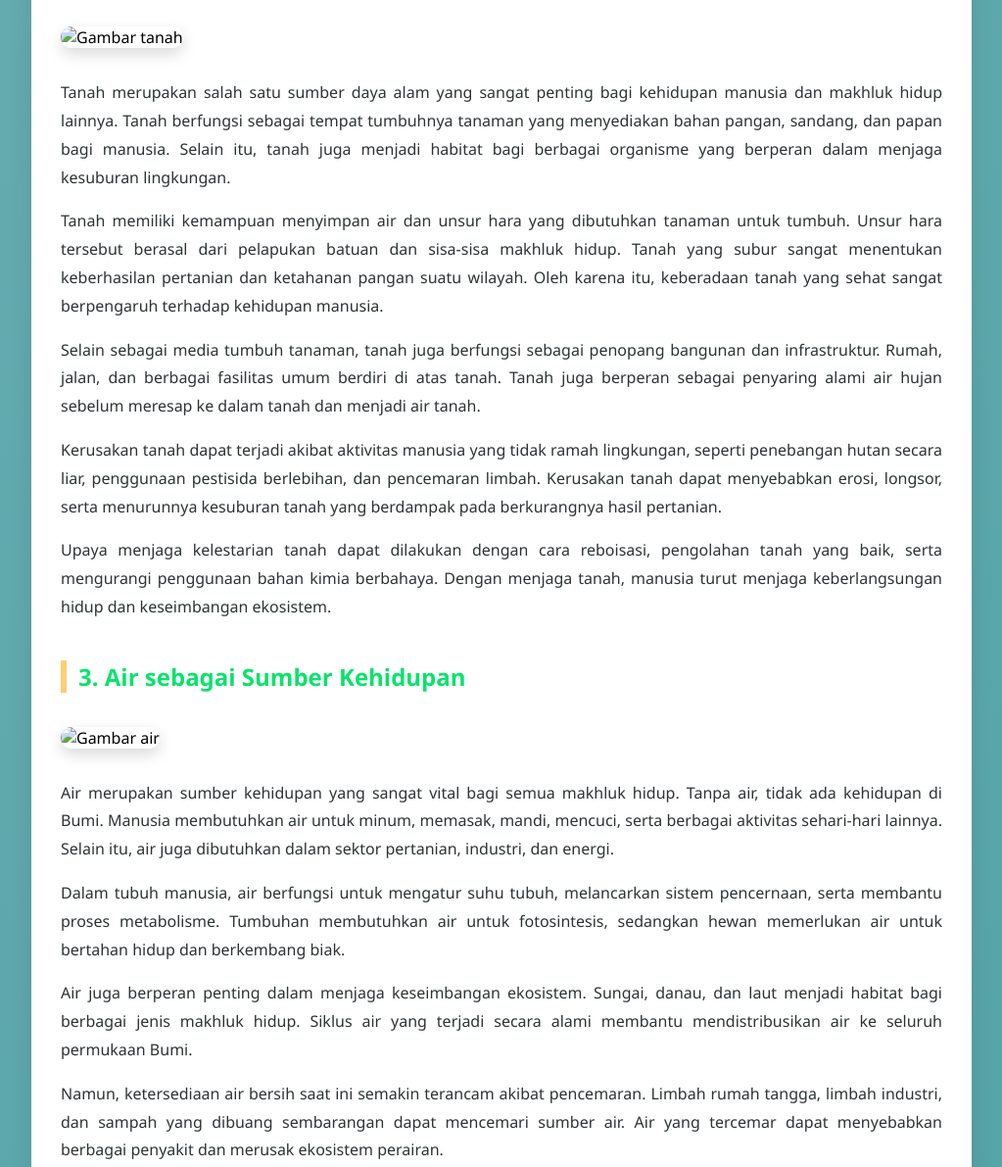
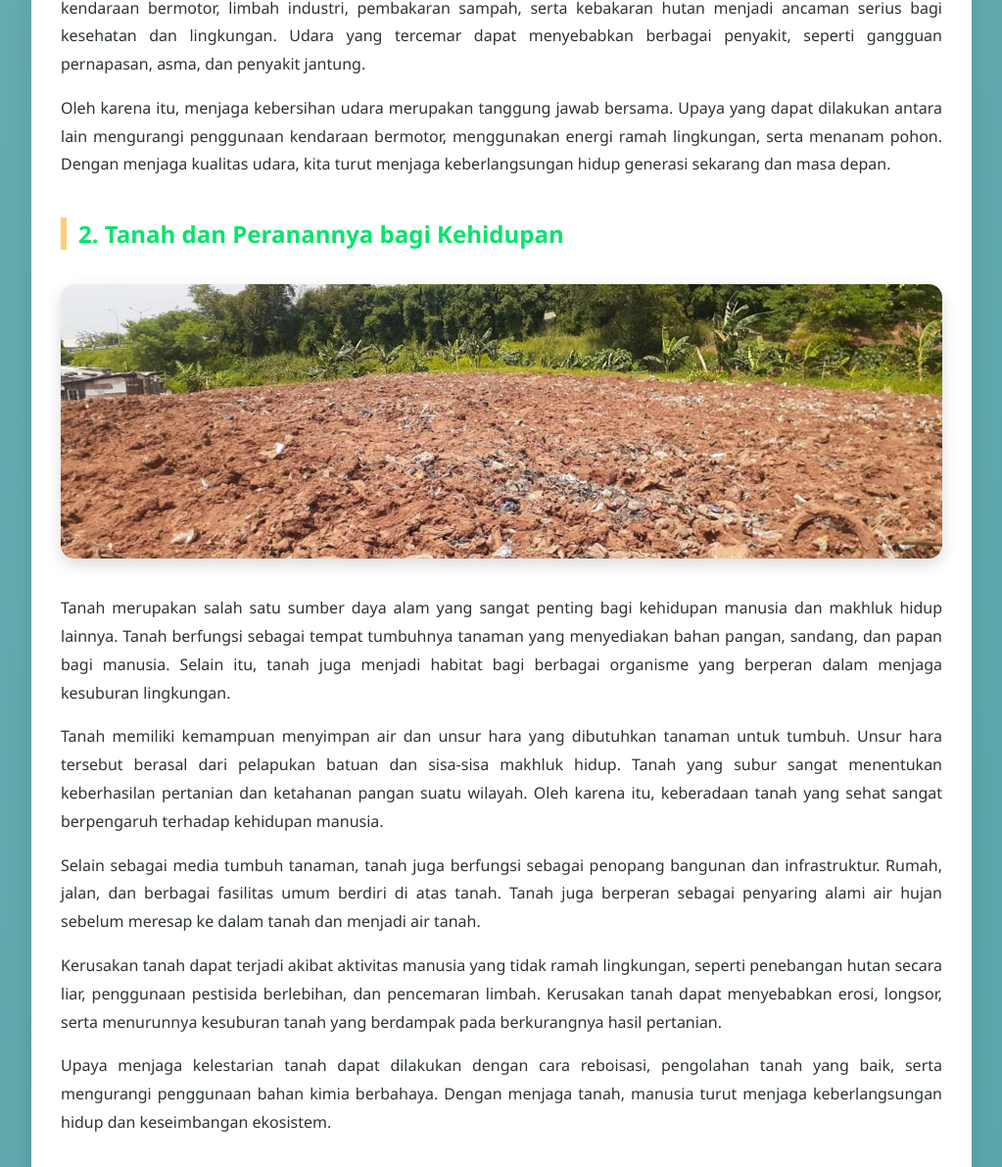
Before and after one commit to lidanripaapriansyah1-hash/Kaktus, a plain HTML site: page index.html in a window 1280 px wide. Shown: the part 1016-2207 px from the top of the page at 98% size, without its empty margins (128-1151 px from the left). Drawn offline with Linux system fonts and the light colour scheme.

Commit message:
Update index.html

```diff
--- a/index.html
+++ b/index.html
@@ -63,7 +63,7 @@
 <!-- UDARA -->
 <h2>1. Udara dan Peran Pentingnya bagi Kehidupan</h2>
 <div class="media">
-    <img src="gambar/gambarudara.jpg" alt="Gambar udara">
+    <img src="gambarudara.jpg" alt="Gambar udara">
 </div>
 
 <p>
@@ -89,7 +89,7 @@ Oleh karena itu, menjaga kebersihan udara merupakan tanggung jawab bersama. Upay
 <!-- TANAH -->
 <h2>2. Tanah dan Peranannya bagi Kehidupan</h2>
 <div class="media">
-    <img src="gambar/gambartanah.jpg" alt="Gambar tanah">
+    <img src="gambartanah.jpg" alt="Gambar tanah">
 </div>
 
 <p>
@@ -115,7 +115,7 @@ Upaya menjaga kelestarian tanah dapat dilakukan dengan cara reboisasi, pengolaha
 <!-- AIR -->
 <h2>3. Air sebagai Sumber Kehidupan</h2>
 <div class="media">
-    <img src="gambar/gambarair.jpg" alt="Gambar air">
+    <img src="gambarair.jpg" alt="Gambar air">
 </div>
 
 <p>
@@ -141,4 +141,5 @@ Oleh karena itu, menjaga kebersihan dan kelestarian air merupakan kewajiban bers
 </div>
 
 </body>
+
 </html>
```
